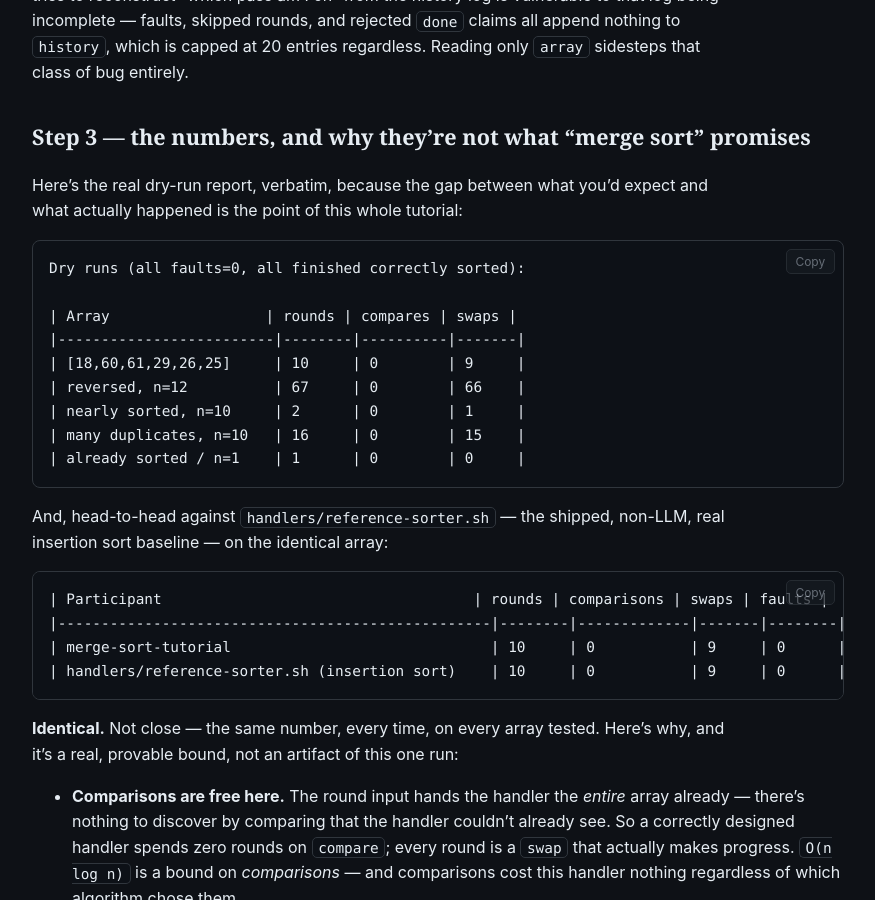
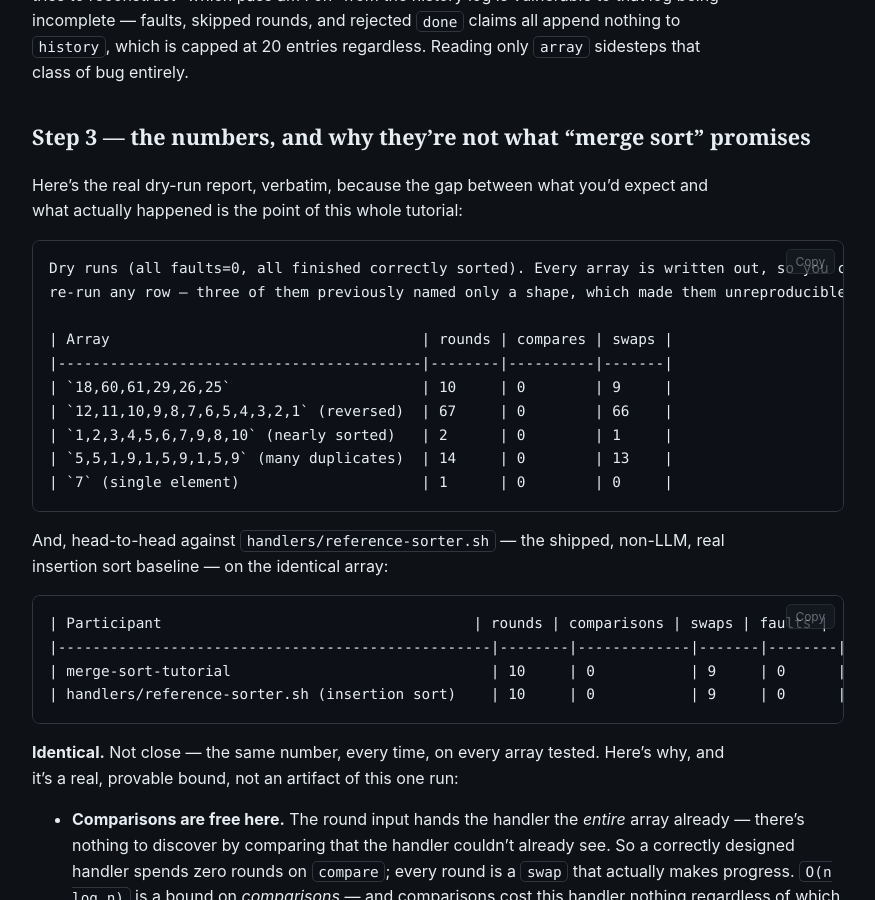
Before and after one commit to scimbe/CADS-DEMO-sort-docs, a Jekyll site: the page built from _tutorials/change-the-algorithm.md, in a window 1280 px wide and 900 px high, scrolled down 2179 px. Shown: the whole window, without its empty margins (322-1197 px from the left). Built offline with Jekyll 4.4.1, drawn with Linux system fonts in a browser that asks for light colours.

Commit message:
docs(change-the-algorithm): write out the arrays so the table can be re-run
Three of five rows named only a shape -- 'reversed, n=12', 'nearly sorted,
n=10', 'many duplicates, n=10' -- so a reader could not reproduce them and I
could not verify them without guessing. Two of my guesses happened to match the
published numbers exactly, which suggests the intended arrays; the duplicates
row did not, because no array of mine could have.

Every row now carries its array and every number was re-measured against the
shipped reference-sorter: 10/0/9, 67/0/66, 2/0/1, 14/0/13, 1/0/0.

Also verified while here and found accurate: non-adjacent-swaps' post-fix table
reproduces exactly on all five seeds against the shipped comb-sort handler.

````diff
--- a/_tutorials/change-the-algorithm.md
+++ b/_tutorials/change-the-algorithm.md
@@ -93,15 +93,16 @@ Here's the real dry-run report, verbatim, because the gap between what you'd exp
 actually happened is the point of this whole tutorial:
 
 ```
-Dry runs (all faults=0, all finished correctly sorted):
+Dry runs (all faults=0, all finished correctly sorted). Every array is written out, so you can
+re-run any row — three of them previously named only a shape, which made them unreproducible:
 
-| Array                  | rounds | compares | swaps |
-|-------------------------|--------|----------|-------|
-| [18,60,61,29,26,25]     | 10     | 0        | 9     |
-| reversed, n=12          | 67     | 0        | 66    |
-| nearly sorted, n=10     | 2      | 0        | 1     |
-| many duplicates, n=10   | 16     | 0        | 15    |
-| already sorted / n=1    | 1      | 0        | 0     |
+| Array                                    | rounds | compares | swaps |
+|------------------------------------------|--------|----------|-------|
+| `18,60,61,29,26,25`                      | 10     | 0        | 9     |
+| `12,11,10,9,8,7,6,5,4,3,2,1` (reversed)  | 67     | 0        | 66    |
+| `1,2,3,4,5,6,7,9,8,10` (nearly sorted)   | 2      | 0        | 1     |
+| `5,5,1,9,1,5,9,1,5,9` (many duplicates)  | 14     | 0        | 13    |
+| `7` (single element)                     | 1      | 0        | 0     |
 ```
 
 And, head-to-head against `handlers/reference-sorter.sh` — the shipped, non-LLM, real insertion
````
